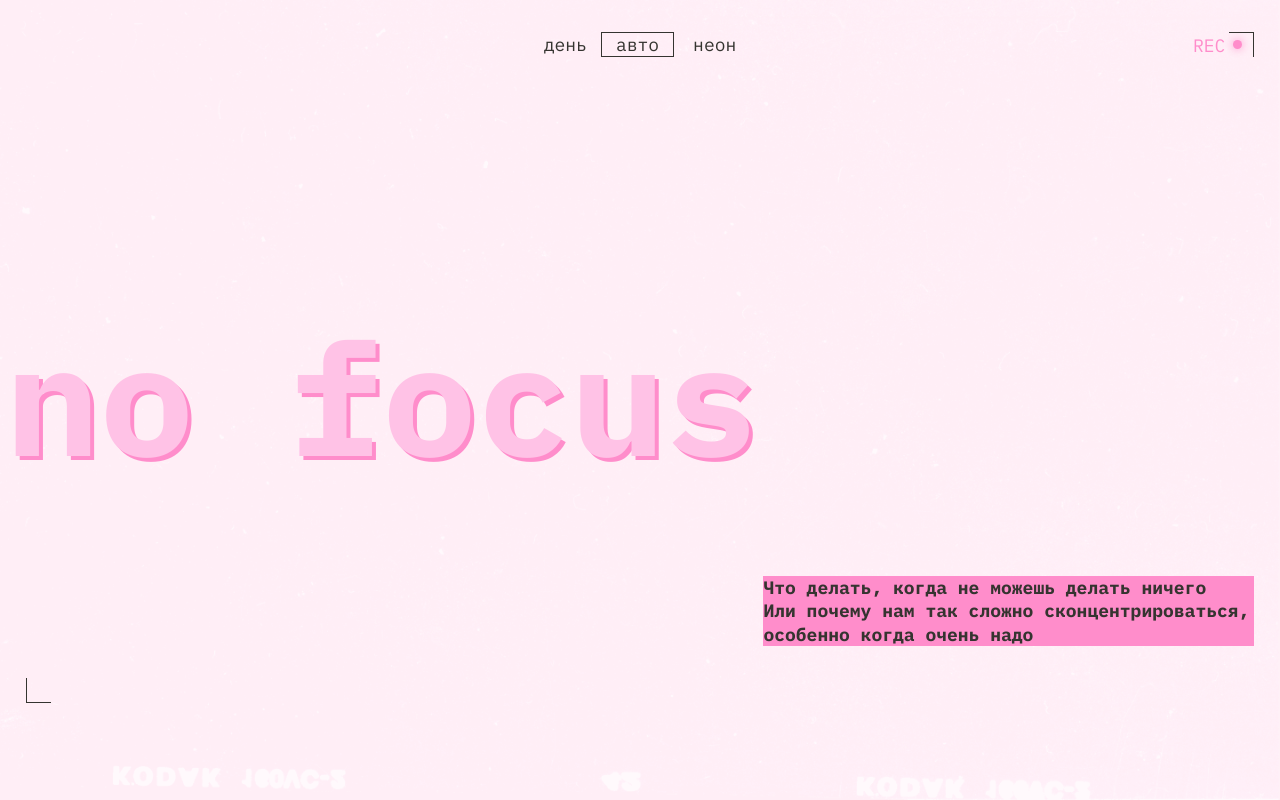
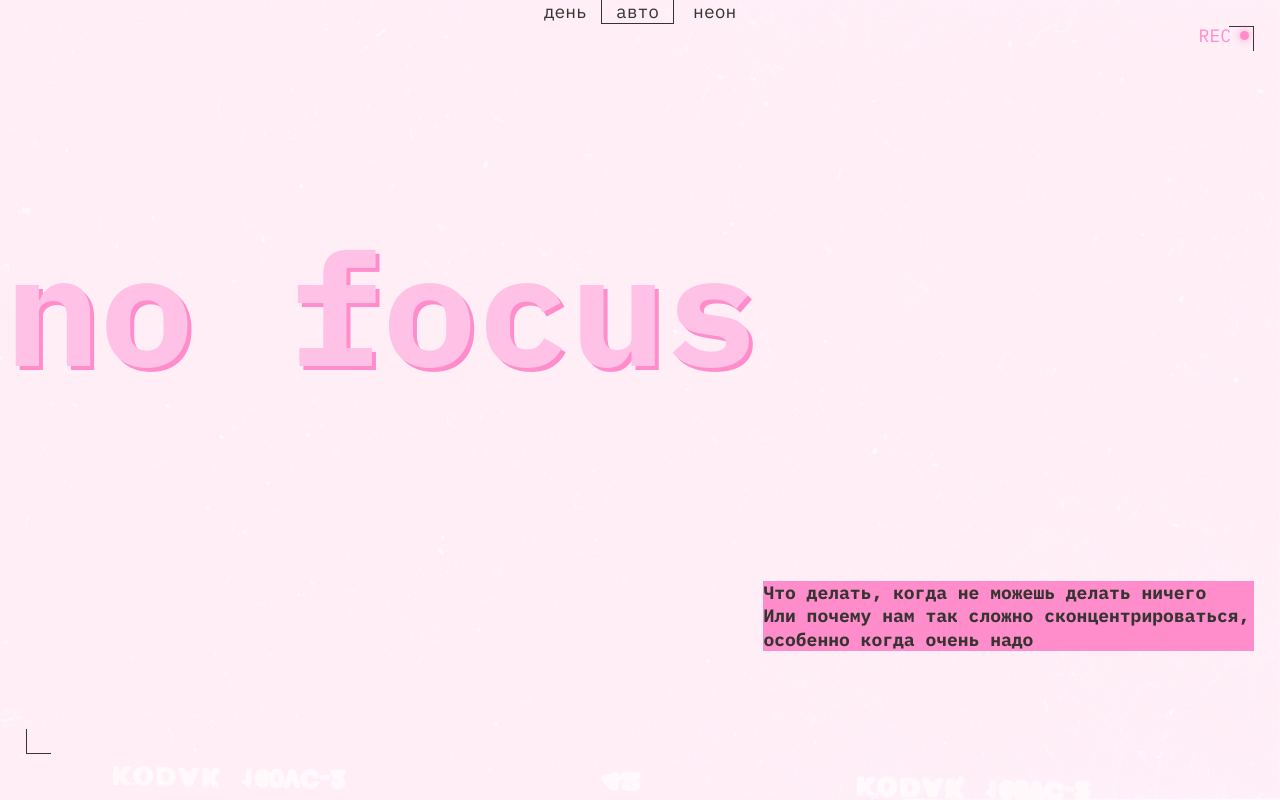
Before and after one commit to LilyHort/slozhno-sosredotochitsya, a website: page index.html in a window 1280 px wide. Shown: the top 800 px of the page. Drawn offline with Linux system fonts and the light colour scheme.

Commit message:
исправляет ошибки автотеста

```diff
--- a/styles/style.css
+++ b/styles/style.css
@@ -15,11 +15,13 @@
 .accent {
   display: block;
   color: var(--bg-color-accent);
-  position: relative;
+  position: absolute;
   margin-inline-start: auto;
   margin-inline-end: 29px;
   margin-block-start: -23px;
   text-transform: uppercase;
+  right: 7px;
+  top: 30px;
 }
 
 .accent::after {
@@ -29,17 +31,18 @@
   height: 9px;
   width: 9px;
   position: absolute;
-  top: 6px;
-  left: 40px;
+  top: 7px;
+  left: 41px;
   border-radius: 50%;
 }
 
 .header {
   display: flex;
   flex-direction: column;
-  height: 100%;
-  margin-block-end: 29px;
-  padding: 2.5vw;
+  justify-content: space-between;
+  position: relative;
+  height: 100vh;
+  padding: 1.6vw 2vw;;
 }
 
 .title {
@@ -52,8 +55,7 @@
 }
 
 .header__title {
-  padding-bottom: 51px;
-  line-height: 104px;
+  line-height: 95px;
 }
 
 .header__text {
@@ -61,15 +63,16 @@
   line-height: 130%;
   color: var( --color-accent-text);
   background-color: var(--bg-color-accent);
-  margin-block-end: 32px;
 }
 
 .header__theme-menu {
-  padding: 41px 0 50px;
+  margin-inline-start: auto;
 }
 
 .header__theme-menu-list {
   color: var(--color-accent);
+  display: flex;
+  align-items: center;
 }
 
 .header__theme-menu-button_active {
@@ -98,6 +101,7 @@
   width: 25px;
   height: 25px;
   margin-inline-start: auto;
+  align-self: baseline;
 }
 
 .decorated-zone-bottom {
@@ -105,8 +109,9 @@
   border-block-end: 1px solid var(--border-active);
   width: 25px;
   height: 25px;
-  margin-inline-end: auto;
-  margin-block-start: auto;
+  position: relative;
+  bottom: 20px;
+  align-self: baseline;
 }
 
 .main {
@@ -215,22 +220,18 @@
     font-size: clamp(7.5rem, 0.5625rem + 14.4531vw, 9.8125rem);
   }
 
+  .accent {
+    right: 16px;
+    top: 37px;
+  }
+
   .header {
     margin-block-end: 41px;
-  }
-
-  .header__title {
-    margin: 0 0 104px -16px
-  }
-
-  .header__theme-menu {
-   padding:  145px 4px 171px;
   }
 
   .header__text {
    max-width: 364px;
    margin-inline-start: auto;
-    margin-block-end: 141px;
   }
 
   .article {
@@ -337,14 +338,18 @@
     font-size: clamp(7.5rem, 0.5625rem + 14.4531vw, 9.8125rem);
   }
 
+  .accent {
+    right: 20px;
+    top: 47px
+  }
+
   .header {
-    padding: 32px 2vw;
+    padding:2vw;
     margin-block-end: 117px;
   }
 
   .header__theme-menu {
-    padding: 0;
-    margin-block-start: -25px;
+    margin: -150px auto;
   }
 
   .header__text {
```
